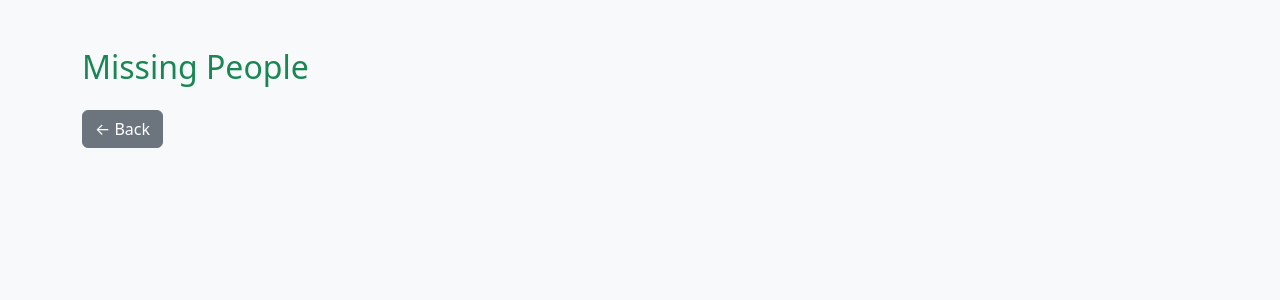
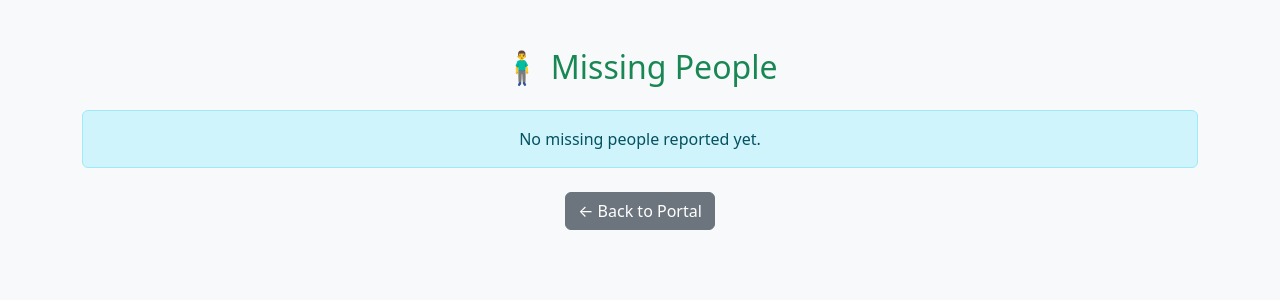
Before and after one commit to Harshika644/lost-and-found-, a Flask app: page /found in a window 1280 px wide. Shown: the top 300 px of the page. Run offline with Flask 3, Linux system fonts and the light colour scheme.

Commit message:
Update found.html

```diff
--- a/templates/found.html
+++ b/templates/found.html
@@ -3,25 +3,37 @@
 <head>
   <meta charset="UTF-8">
   <title>Missing People</title>
+  <meta name="viewport" content="width=device-width, initial-scale=1">
   <link href="https://cdn.jsdelivr.net/npm/bootstrap@5.3.0/dist/css/bootstrap.min.css" rel="stylesheet">
 </head>
 <body class="bg-light">
   <div class="container py-5">
-    <h2 class="mb-4 text-success">Missing People</h2>
+    <h2 class="mb-4 text-success text-center">🧍‍♂️ Missing People</h2>
+
+    {% if people %}
       <div class="row">
         {% for person in people %}
         <div class="col-md-4">
           <div class="card mb-4 shadow-sm">
-          <img src="{{ person.photo }}" class="card-img-top" alt="{{ person.name }}">
-          <div class="card-body">
+            <img src="{{ person.photo }}" class="card-img-top" alt="{{ person.name }}" style="height: 300px; object-fit: cover;">
+            <div class="card-body text-center">
               <h5 class="card-title">{{ person.name }}</h5>
-            <a href="{{ url_for('detail', person_id=person.id) }}" class="btn btn-outline-primary">View Details</a>
+              <a href="{{ url_for('detail', person_id=person.id) }}" class="btn btn-outline-primary btn-sm">View Details</a>
             </div>
           </div>
         </div>
         {% endfor %}
       </div>
-    <a href="/" class="btn btn-secondary">← Back</a>
+    {% else %}
+      <div class="alert alert-info text-center">
+        No missing people reported yet.
+      </div>
+    {% endif %}
+
+    <!-- Back button -->
+    <div class="text-center mt-4">
+      <a href="/lostfound" class="btn btn-secondary">← Back to Portal</a>
+    </div>
   </div>
 </body>
 </html>
```
Lines whose indentation alone changed are shown as unchanged.
